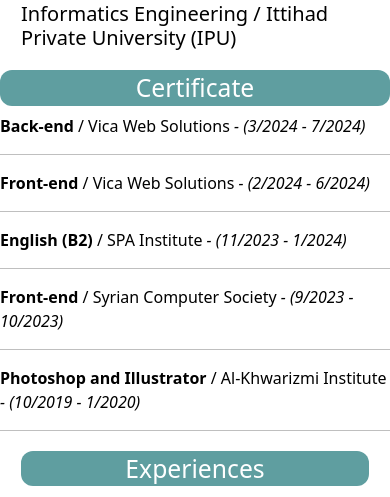
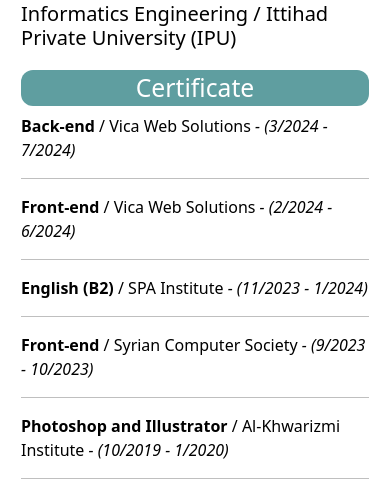
Before and after one commit to yazankh98/portofilofront, a React (Vite) app: page / in a window 390 px wide. Shown: the part 1433-1930 px from the top of the page. Built offline with nearby package versions, Linux system fonts and the light colour scheme.

Commit message:
portofilofront

```diff
--- a/src/components/Home/Home.css
+++ b/src/components/Home/Home.css
@@ -45,9 +45,6 @@
     justify-content: center;
 }
 
-.HeroTitle {
-    margin: 0 20px;
-}
 
 .SkillName {
     background-color: gray;
--- a/src/components/NavBar/NavBar.css
+++ b/src/components/NavBar/NavBar.css
@@ -144,7 +144,4 @@
         width: 0;
         height: 0;
     }
-    .createinfo , .Skill , .Certificate {
-        margin: 10px 0;
-    }
 }
```
